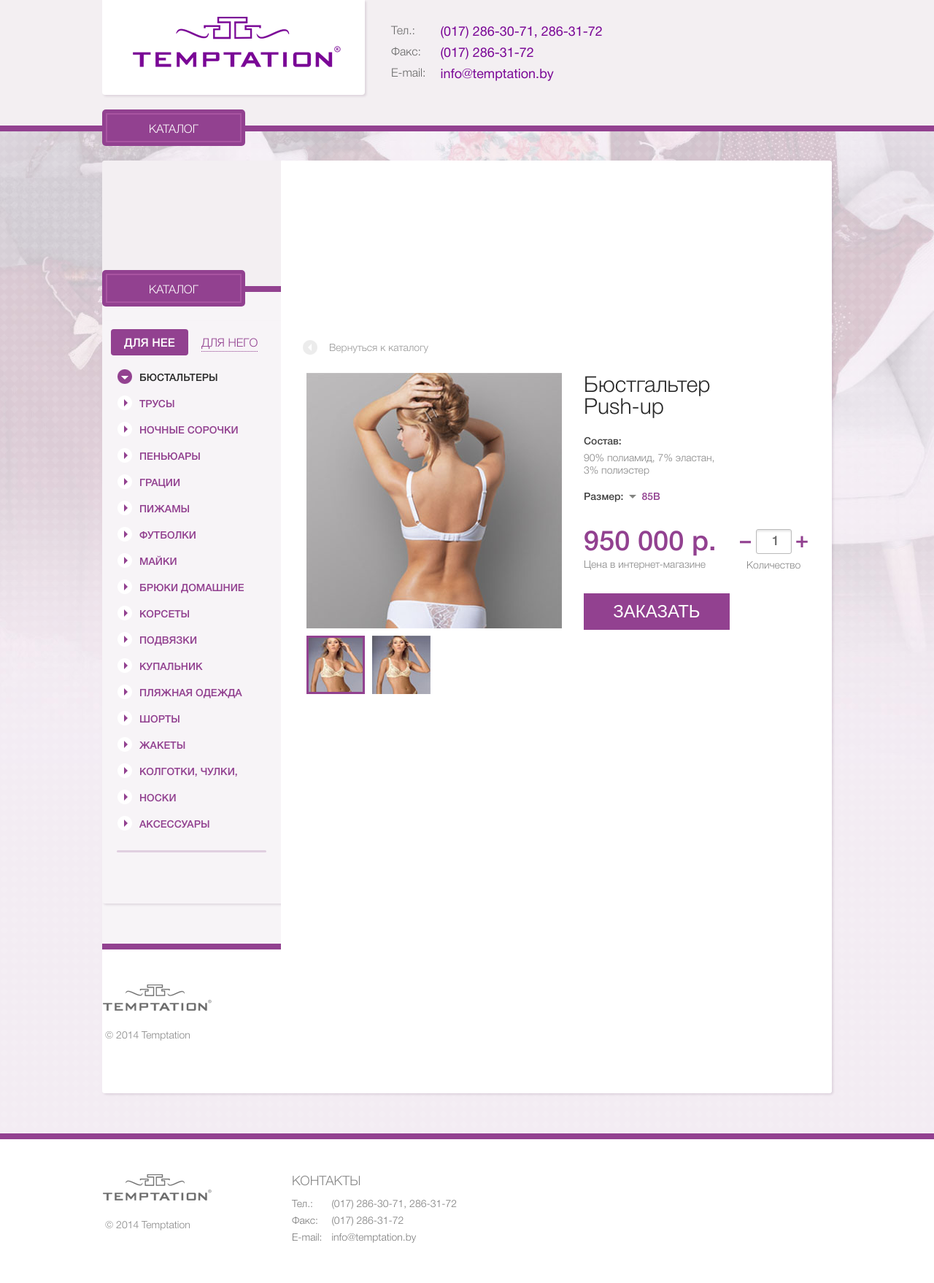
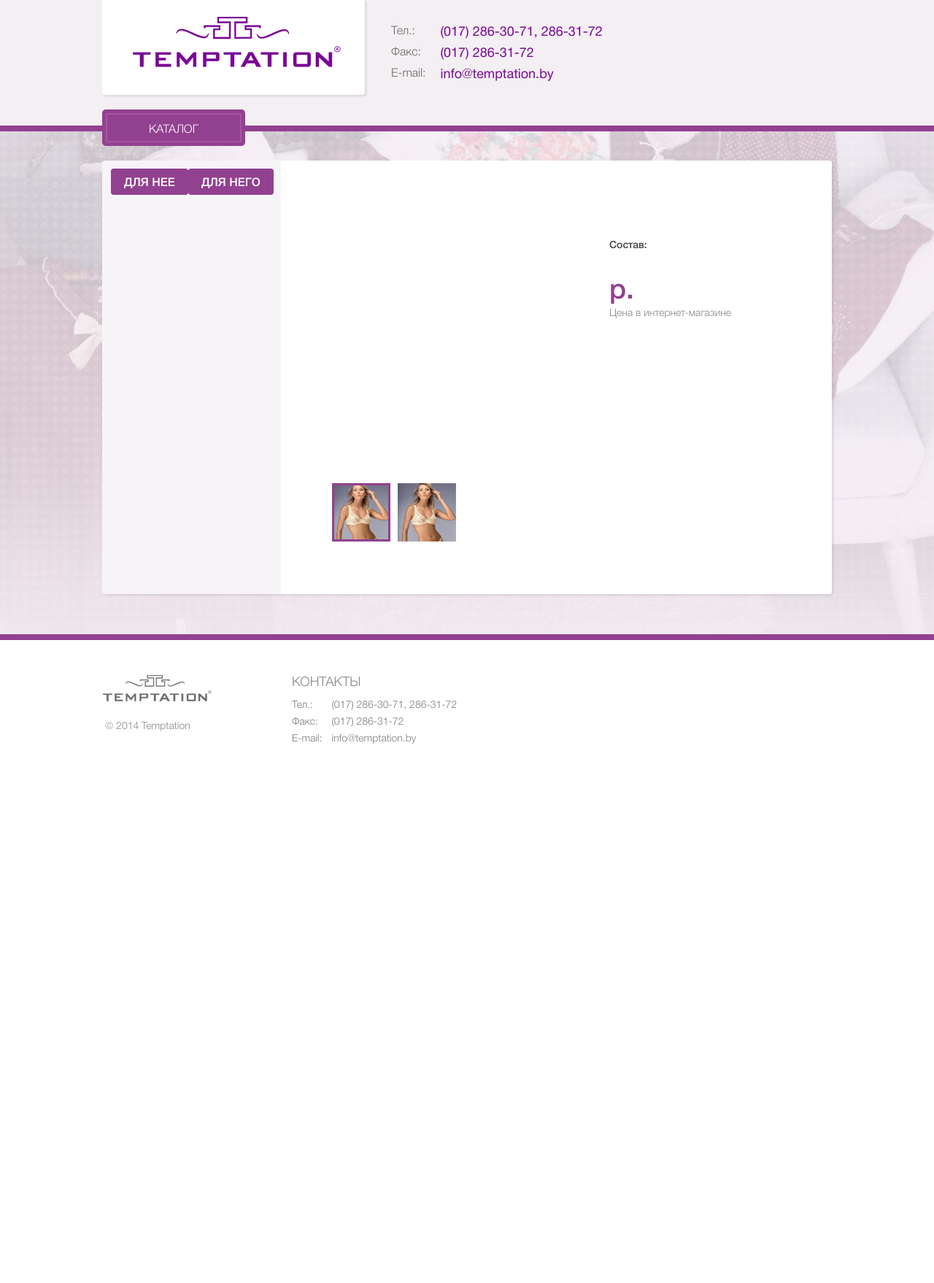
Before and after one commit to starykan/temptation, a Symfony app: template templates/client/product/product_page.html.twig in a window 1280 px wide. Shown: the whole page at 73% size. After the commit the page ends 1019 px from the top, so only its background shows below. Run offline with Twig, Linux system fonts and the light colour scheme; the template is opened without the code that fills it, so the values that code supplies are empty; some libraries are stand-ins or nearby versions; some web fonts are replaced.

Commit message:
make product page

```diff
--- a/templates/client/catalog/index.html.twig
+++ b/templates/client/catalog/index.html.twig
@@ -166,7 +166,7 @@
 {#                </div>#}
                 {% for product in products %}
                     <div class="product_widget{% if loop.index % 3 == 0 %} last_in_line{% endif %}">
-                        <a href="" class="image">
+                        <a href="{{ path('client_product_index', {'id': product.id}) }}" class="link">
                             {% if product.getMainImage() %}
                                 <img src="{{ productManager.getImageFullUrl(product.getMainImage()) }}" />
                             {% endif %}
--- a/templates/client/product/product_page.html.twig
+++ b/templates/client/product/product_page.html.twig
@@ -3,8 +3,8 @@
 {% block title %}Temptation{% endblock %}
 
 {% block body %}
-    <div class="wrapper">
-        <header class="header">
+{#    <div class="wrapper">#}
+{#        <header class="header">#}
 {#        	<div class="content">#}
 {#        		<a href="#" class="logo"></a>#}
 {#        		<table class="header_contacts">#}
@@ -48,11 +48,11 @@
 {#        		</div>#}
 {#        		<div class="clearfloat"></div>#}
 {#        	</div>#}
-        </header>
-        <nav class="main_nav content">
-			<a href="#" class="catalog_link">
-				КАТАЛОГ
-			</a>
+{#        </header>#}
+{#        <nav class="main_nav content">#}
+{#			<a href="#" class="catalog_link">#}
+{#				КАТАЛОГ#}
+{#			</a>#}
 {#			<a href="#">#}
 {#				НОВОСТИ#}
 {#			</a>#}
@@ -65,103 +65,148 @@
 {#			<a href="#">#}
 {#				О КОМПАНИИ#}
 {#			</a>#}
-		</nav>
+{#		</nav>#}
 		<div class="page_with_side content">
 	<div class="side">
 		<form action="ajax/filter.php" class="filter_form"></form>
 		<div class="sex_changer">
+			{% if GENDER_FEMALE == activeCategory.gender %}
 				<span class="link active">
                         ДЛЯ НЕЕ
                     </span>
-                    <a href="#" class="link">
+			{% else %}
+				<a href="{{ path('client_catalog_index', {'gender': GENDER_FEMALE}) }}" class="link">
+					ДЛЯ НЕЕ
+				</a>
+			{% endif %}
+
+			{% if GENDER_MALE == activeCategory.gender %}
+				<span class="link active">
+                        ДЛЯ НЕГО
+                    </span>
+			{% else %}
+				<a href="{{ path('client_catalog_index', {'gender': GENDER_MALE}) }}" class="link">
 					ДЛЯ НЕГО
 				</a>
+			{% endif %}
 			<div class="clearfloat"></div>
 		</div>
-                <nav class="categorys">
+
+		<nav class="categorys"
+
+			{% for category in categories %}
+				{% if activeCategory.id != category.id %}
+					<a href="{{ path('client_catalog_category', {'categoryId': category.id}) }}" class="category_link">
+						{{ category.name }}
+					</a>
+				{% else %}
 					<span class="category_link active">
-                        БЮСТАЛЬТЕРЫ
+                            {{ category.name }}
                         </span>
+				{% endif%}
 				<div class="clearfloat"></div>
-                    <a href="#" class="category_link">
-                        ТРУСЫ
-                    </a>
-                    <div class="clearfloat"></div>
-                    <a href="#" class="category_link">
-                        НОЧНЫЕ СОРОЧКИ
-                    </a>
-                    <div class="clearfloat"></div>
-                    <a href="#" class="category_link">
-                        ПЕНЬЮАРЫ
-                    </a>
-                    <div class="clearfloat"></div>
-                    <a href="#" class="category_link">
-                        ГРАЦИИ
-                    </a>
-                    <div class="clearfloat"></div>
-                    <a href="#" class="category_link">
-                        ПИЖАМЫ
-                    </a>
-                    <div class="clearfloat"></div>
-                    <a href="#" class="category_link">
-                        ФУТБОЛКИ
-                    </a>
-                    <div class="clearfloat"></div>
-                    <a href="#" class="category_link">
-                        МАЙКИ
-                    </a>
-                    <div class="clearfloat"></div>
-                    <a href="#" class="category_link">
-                        БРЮКИ ДОМАШНИЕ
-                    </a>
-                    <div class="clearfloat"></div>
-                    <a href="#" class="category_link">
-                        КОРСЕТЫ
-                    </a>
-                    <div class="clearfloat"></div>
-                    <a href="#" class="category_link">
-                        ПОДВЯЗКИ
-                    </a>
-                    <div class="clearfloat"></div>
-                    <a href="#" class="category_link">
-                        КУПАЛЬНИК
-                    </a>
-                    <div class="clearfloat"></div>
-                    <a href="#" class="category_link">
-                        ПЛЯЖНАЯ ОДЕЖДА
-                    </a>
-                    <div class="clearfloat"></div>
-                    <a href="#" class="category_link">
-                        ШОРТЫ
-                    </a>
-                    <div class="clearfloat"></div>
-                    <a href="#" class="category_link">
-                        ЖАКЕТЫ
-                    </a>
-                    <div class="clearfloat"></div>
-                    <a href="#" class="category_link">
-                        КОЛГОТКИ, ЧУЛКИ,
-                    </a>
-                    <div class="clearfloat"></div>
-                    <a href="#" class="category_link">
-                        НОСКИ
-                    </a>
-                    <div class="clearfloat"></div>
-                    <a href="#" class="category_link">
-                        АКСЕССУАРЫ
-                    </a>
+			{% endfor %}
+
 		</nav>
-                <div class="separator"></div>
+
 		<div class="clearfloat"></div>
 	</div>
+	<div class="products" id="test">
+{#			<div class="side">#}
+{#				<form action="ajax/filter.php" class="filter_form"></form>#}
+{#                <div class="sex_changer">#}
+{#                    <span class="link active">#}
+{#                        ДЛЯ НЕЕ#}
+{#                    </span>#}
+{#                    <a href="#" class="link">#}
+{#                        ДЛЯ НЕГО#}
+{#                    </a>#}
+{#                    <div class="clearfloat"></div>#}
+{#                </div>#}
+{#                <nav class="categorys">#}
+{#                    <span class="category_link active">#}
+{#                        БЮСТАЛЬТЕРЫ#}
+{#                    </span>#}
+{#                    <div class="clearfloat"></div>#}
+{#                    <a href="#" class="category_link">#}
+{#                        ТРУСЫ#}
+{#                    </a>#}
+{#                    <div class="clearfloat"></div>#}
+{#                    <a href="#" class="category_link">#}
+{#                        НОЧНЫЕ СОРОЧКИ#}
+{#                    </a>#}
+{#                    <div class="clearfloat"></div>#}
+{#                    <a href="#" class="category_link">#}
+{#                        ПЕНЬЮАРЫ#}
+{#                    </a>#}
+{#                    <div class="clearfloat"></div>#}
+{#                    <a href="#" class="category_link">#}
+{#                        ГРАЦИИ#}
+{#                    </a>#}
+{#                    <div class="clearfloat"></div>#}
+{#                    <a href="#" class="category_link">#}
+{#                        ПИЖАМЫ#}
+{#                    </a>#}
+{#                    <div class="clearfloat"></div>#}
+{#                    <a href="#" class="category_link">#}
+{#                        ФУТБОЛКИ#}
+{#                    </a>#}
+{#                    <div class="clearfloat"></div>#}
+{#                    <a href="#" class="category_link">#}
+{#                        МАЙКИ#}
+{#                    </a>#}
+{#                    <div class="clearfloat"></div>#}
+{#                    <a href="#" class="category_link">#}
+{#                        БРЮКИ ДОМАШНИЕ#}
+{#                    </a>#}
+{#                    <div class="clearfloat"></div>#}
+{#                    <a href="#" class="category_link">#}
+{#                        КОРСЕТЫ#}
+{#                    </a>#}
+{#                    <div class="clearfloat"></div>#}
+{#                    <a href="#" class="category_link">#}
+{#                        ПОДВЯЗКИ#}
+{#                    </a>#}
+{#                    <div class="clearfloat"></div>#}
+{#                    <a href="#" class="category_link">#}
+{#                        КУПАЛЬНИК#}
+{#                    </a>#}
+{#                    <div class="clearfloat"></div>#}
+{#                    <a href="#" class="category_link">#}
+{#                        ПЛЯЖНАЯ ОДЕЖДА#}
+{#                    </a>#}
+{#                    <div class="clearfloat"></div>#}
+{#                    <a href="#" class="category_link">#}
+{#                        ШОРТЫ#}
+{#                    </a>#}
+{#                    <div class="clearfloat"></div>#}
+{#                    <a href="#" class="category_link">#}
+{#                        ЖАКЕТЫ#}
+{#                    </a>#}
+{#                    <div class="clearfloat"></div>#}
+{#                    <a href="#" class="category_link">#}
+{#                        КОЛГОТКИ, ЧУЛКИ,#}
+{#                    </a>#}
+{#                    <div class="clearfloat"></div>#}
+{#                    <a href="#" class="category_link">#}
+{#                        НОСКИ#}
+{#                    </a>#}
+{#                    <div class="clearfloat"></div>#}
+{#                    <a href="#" class="category_link">#}
+{#                        АКСЕССУАРЫ#}
+{#                    </a>#}
+{#                </nav>#}
+{#                <div class="separator"></div>#}
+{#				<div class="clearfloat"></div>#}
+{#			</div>#}
 			<div class="products">
-				<a href="#" class="back_to_catalog">
-					Вернуться к каталогу
-				</a>
+{#				<a href="#" class="back_to_catalog">#}
+{#					Вернуться к каталогу#}
+{#				</a>#}
 				<div class="clearfloat"></div>
 				<div class="product_photo_widget">
 					<div class="big_img">
-						<img src="images/uploads/product_img.jpg" alt="">
+						<img src="{{ productManager.getImageFullUrl(product.getMainImage()) }}" alt="">
 					</div>
 					<div class="clearfloat"></div>
 					<ul class="img_preview">
@@ -180,165 +225,165 @@
 				</div>
 				<form action="ajax/add_cart.php" class="product_form">
 					<div class="product_name">
-						Бюстгальтер <br> Push-up
+						{{product.name}}
 					</div>
 					<div class="composition">
 						<div class="label">
 							Состав:
 						</div>
 						<div class="val">
-							90% полиамид, 7% эластан, <br> 3% полиэстер
+							{{product.content}}
 						</div>
 					</div>
 					<div class="size">
-						<div class="label">
-							Размер:
-						</div>
-						<div class="select_list no_filter">
-							<input type="hidden" name="size" class="select_input">
-							<div class="current">
-								85B
-							</div>
-							<ul class="list">
-								<li data-val="31">
-									2Bfdfdhdfhdfhgdfhdfgh
-								</li>
-								<li data-val="32">
-									2c
-								</li>
-								<li data-val="33">
-									2d
-								</li>
-							</ul>
-						</div>
+{#						<div class="label">#}
+{#							Размер:#}
+{#						</div>#}
+{#						<div class="select_list no_filter">#}
+{#							<input type="hidden" name="size" class="select_input">#}
+{#							<div class="current">#}
+{#								85B#}
+{#							</div>#}
+{#							<ul class="list">#}
+{#								<li data-val="31">#}
+{#									2Bfdfdhdfhdfhgdfhdfgh#}
+{#								</li>#}
+{#								<li data-val="32">#}
+{#									2c#}
+{#								</li>#}
+{#								<li data-val="33">#}
+{#									2d#}
+{#								</li>#}
+{#							</ul>#}
+{#						</div>#}
 						<div class="clearfloat"></div>
 					</div>
 					<div class="clearfloat"></div>
 					<div class="price">
 						<div class="value">
-							950 000 р.
+							{{product.price}} р.
 						</div>
 						<div class="label">
 							Цена в интернет-магазине
 						</div>
 						<div class="clearfloat"></div>
 					</div>
-					<div class="counter">
-						<a href="#" class="minus">&ndash;</a>
-                            <input type="text" class="counter_input" name="count" value="1" readonly>
-                        <a href="#" class="plus">+</a>
-                        <div class="label">
-                        	Количество
-                        </div>
-					</div>
-					<div class="clearfloat"></div>
-					<button class="some_btn" type="submit">
-						ЗАКАЗАТЬ
-					</button>
+{#					<div class="counter">#}
+{#						<a href="#" class="minus">&ndash;</a>#}
+{#                            <input type="text" class="counter_input" name="count" value="1" readonly>#}
+{#                        <a href="#" class="plus">+</a>#}
+{#                        <div class="label">#}
+{#                        	Количество#}
+{#                        </div>#}
+{#					</div>#}
+{#					<div class="clearfloat"></div>#}
+{#					<button class="some_btn" type="submit">#}
+{#						ЗАКАЗАТЬ#}
+{#					</button>#}
 				</form>
 				<div class="clearfloat"></div>
 			</div>
 		</div>
     </div>
-    <div class="footer_wr">
-        <footer class="footer content">
-        	<div class="logo_copyright">
-        		<a href="#" class="logo_footer"></a>
-        		<div class="clearfloat"></div>
-        		<div class="copyright">
-        			© 2014 Temptation
-        		</div>
-        	</div>
-        	<div class="footer_block">
-        		<div class="label">
-        			О НАС
-        		</div>
-        		<ul>
-        			<li>
-        				<a href="#">
-        					О компании
-        				</a>
-        			</li>
-        			<li>
-        				<a href="#">
-        					Наши магазины
-        				</a>
-        			</li>
-        			<li>
-        				<a href="#">
-        					Вакансии
-        				</a>
-        			</li>
-        		</ul>
-        	</div>
-        	<div class="footer_block">
-        		<div class="label">
-        			ПОКУПАТЕЛЯМ
-        		</div>
-        		<ul>
-        			<li>
-        				<a href="#">
-        					Новости
-        				</a>
-        			</li>
-        			<li>
-        				<a href="#">
-        					Как не быть обманутым
-        				</a>
-        			</li>
-        			<li>
-        				<a href="#">
-        					Нужно знать
-        				</a>
-        			</li>
-        		</ul>
-        	</div>
-        	<div class="footer_block">
-        		<div class="label">
-        			ОПТОВИКАМ
-        		</div>
-        		<ul>
-        			<li>
-        				<a href="#">
-        					Сотрудничество
-        				</a>
-        			</li>
-        		</ul>
-        	</div>
-        	<div class="footer_block last">
-        		<div class="label">
-        			КОНТАКТЫ
-        		</div>
-        		<table class="footer_contacts">
-        			<tr>
-		            	<td class="key">
-		            		Тел.:
-		            	</td>
-		            	<td class="val">
-		            		(017) 286-30-71, 286-31-72
-		            	</td>
-		            </tr>
-		            <tr>
-		            	<td class="key">
-		            		Факс:
-		            	</td>
-		            	<td class="val">
-		            		(017) 286-31-72
-		            	</td>
-		            </tr>
-		            <tr>
-		            	<td class="key">
-		            		E-mail:
-		            	</td>
-		            	<td class="val">
-		            		info@temptation.by
-		            	</td>
-		            </tr>
-        		</table>
-        		<a href="#">
-        			Обратная свзяь
-        		</a>
-        	</div>
-        </footer>
-    </div>
+{#    <div class="footer_wr">#}
+{#        <footer class="footer content">#}
+{#        	<div class="logo_copyright">#}
+{#        		<a href="#" class="logo_footer"></a>#}
+{#        		<div class="clearfloat"></div>#}
+{#        		<div class="copyright">#}
+{#        			© 2014 Temptation#}
+{#        		</div>#}
+{#        	</div>#}
+{#        	<div class="footer_block">#}
+{#        		<div class="label">#}
+{#        			О НАС#}
+{#        		</div>#}
+{#        		<ul>#}
+{#        			<li>#}
+{#        				<a href="#">#}
+{#        					О компании#}
+{#        				</a>#}
+{#        			</li>#}
+{#        			<li>#}
+{#        				<a href="#">#}
+{#        					Наши магазины#}
+{#        				</a>#}
+{#        			</li>#}
+{#        			<li>#}
+{#        				<a href="#">#}
+{#        					Вакансии#}
+{#        				</a>#}
+{#        			</li>#}
+{#        		</ul>#}
+{#        	</div>#}
+{#        	<div class="footer_block">#}
+{#        		<div class="label">#}
+{#        			ПОКУПАТЕЛЯМ#}
+{#        		</div>#}
+{#        		<ul>#}
+{#        			<li>#}
+{#        				<a href="#">#}
+{#        					Новости#}
+{#        				</a>#}
+{#        			</li>#}
+{#        			<li>#}
+{#        				<a href="#">#}
+{#        					Как не быть обманутым#}
+{#        				</a>#}
+{#        			</li>#}
+{#        			<li>#}
+{#        				<a href="#">#}
+{#        					Нужно знать#}
+{#        				</a>#}
+{#        			</li>#}
+{#        		</ul>#}
+{#        	</div>#}
+{#        	<div class="footer_block">#}
+{#        		<div class="label">#}
+{#        			ОПТОВИКАМ#}
+{#        		</div>#}
+{#        		<ul>#}
+{#        			<li>#}
+{#        				<a href="#">#}
+{#        					Сотрудничество#}
+{#        				</a>#}
+{#        			</li>#}
+{#        		</ul>#}
+{#        	</div>#}
+{#        	<div class="footer_block last">#}
+{#        		<div class="label">#}
+{#        			КОНТАКТЫ#}
+{#        		</div>#}
+{#        		<table class="footer_contacts">#}
+{#        			<tr>#}
+{#		            	<td class="key">#}
+{#		            		Тел.:#}
+{#		            	</td>#}
+{#		            	<td class="val">#}
+{#		            		(017) 286-30-71, 286-31-72#}
+{#		            	</td>#}
+{#		            </tr>#}
+{#		            <tr>#}
+{#		            	<td class="key">#}
+{#		            		Факс:#}
+{#		            	</td>#}
+{#		            	<td class="val">#}
+{#		            		(017) 286-31-72#}
+{#		            	</td>#}
+{#		            </tr>#}
+{#		            <tr>#}
+{#		            	<td class="key">#}
+{#		            		E-mail:#}
+{#		            	</td>#}
+{#		            	<td class="val">#}
+{#		            		info@temptation.by#}
+{#		            	</td>#}
+{#		            </tr>#}
+{#        		</table>#}
+{#        		<a href="#">#}
+{#        			Обратная свзяь#}
+{#        		</a>#}
+{#        	</div>#}
+{#        </footer>#}
+{#    </div>#}
 {% endblock %}
```
Also changed, not shown: src/Controller/Client/CatalogController.php (+1 -7 lines), src/Controller/Client/ProductController.php (+19 -7 lines). Lines whose indentation alone changed are shown as unchanged.
